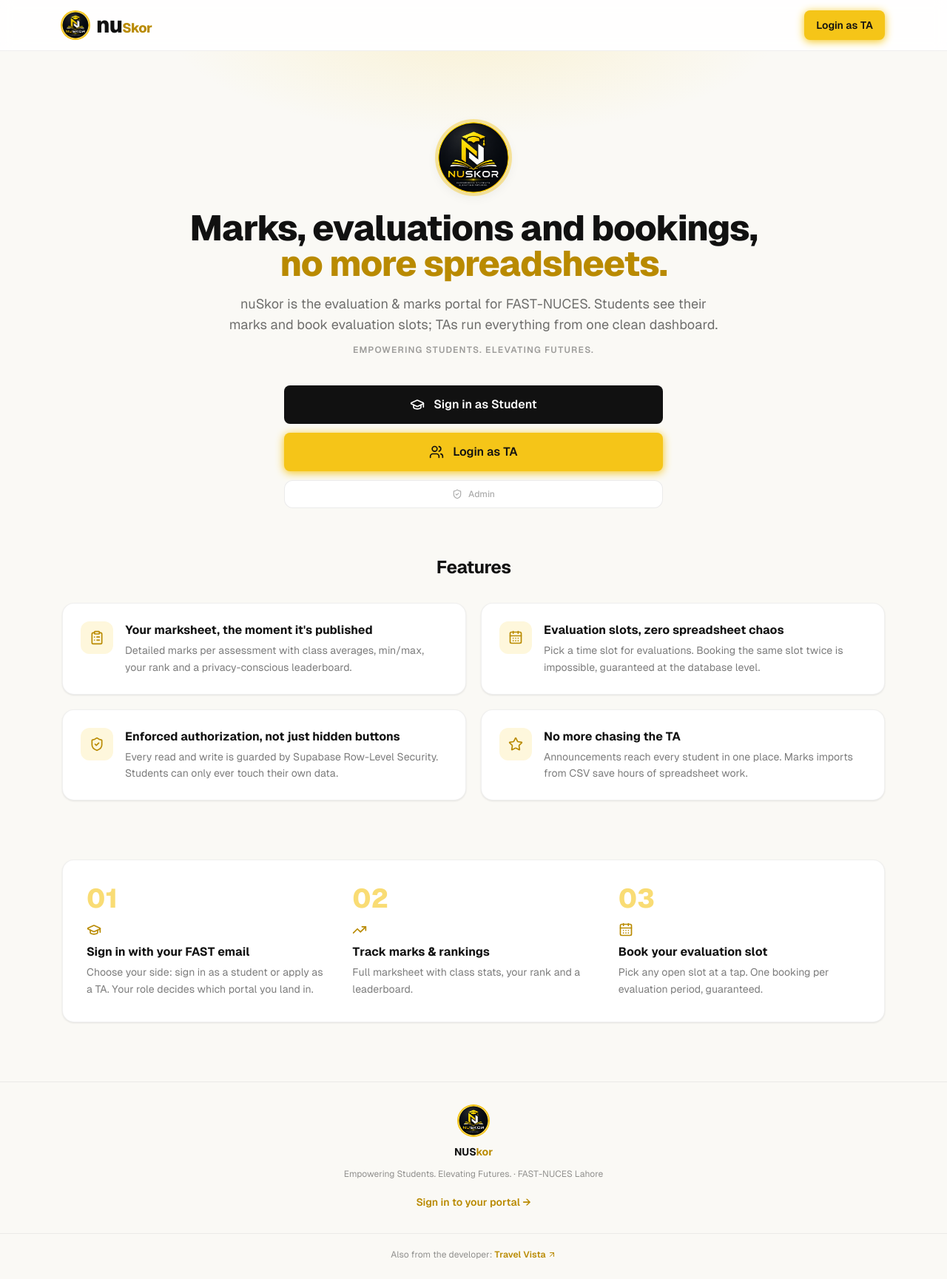
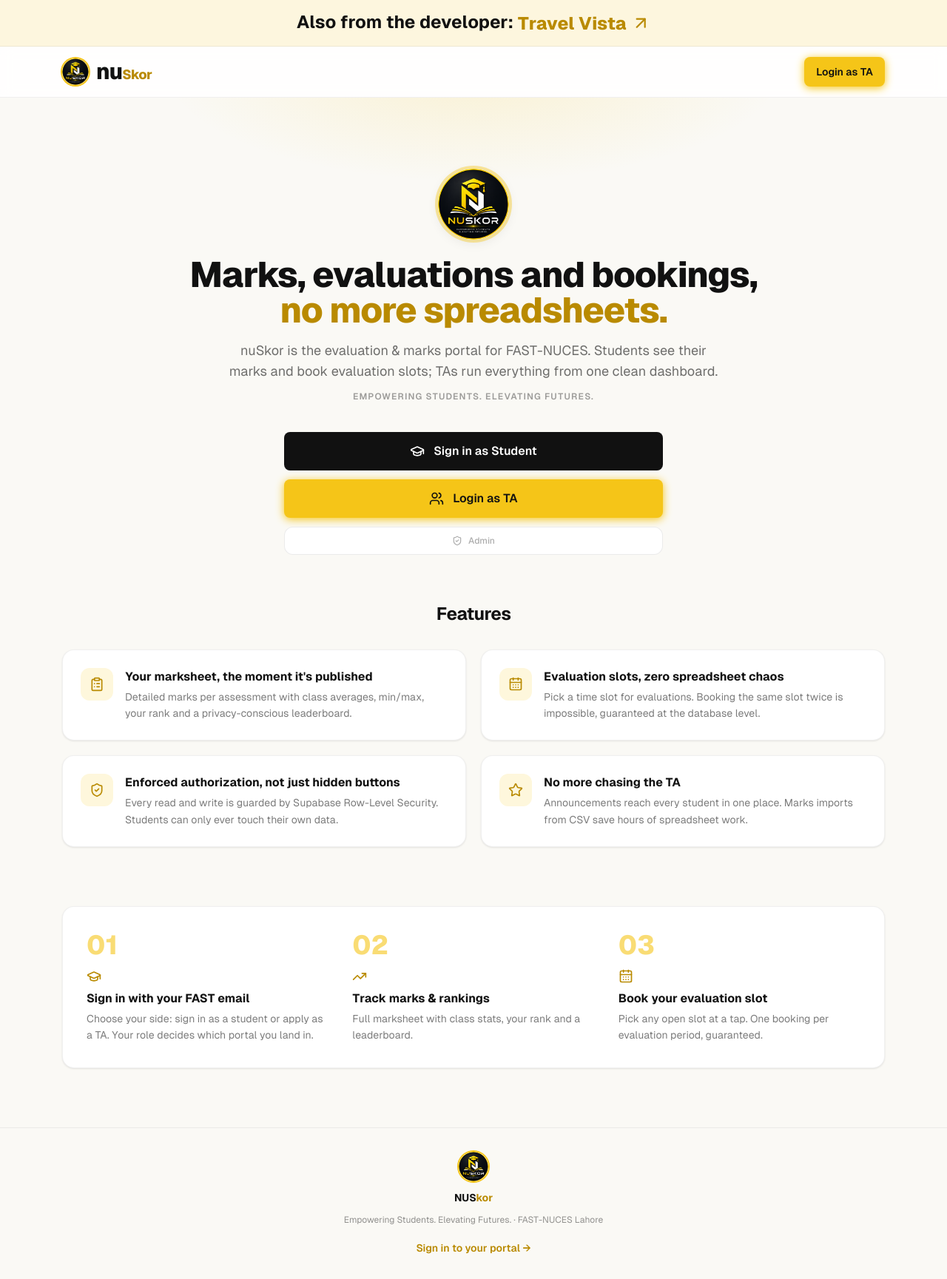
Before and after one commit to zohaib-mzg/NUSkor, a Next.js app: page / in a window 1280 px wide. Shown: the whole page at 74% size. Built offline with nearby package versions, Linux system fonts and the light colour scheme; no server answers.

Commit message:
feat: show developer link as large top banner instead of footer

```diff
--- a/src/app/layout.tsx
+++ b/src/app/layout.tsx
@@ -1,6 +1,6 @@
 import type { Metadata, Viewport } from "next";
 import localFont from "next/font/local";
-import DeveloperFooter from "@/components/DeveloperFooter";
+import DeveloperBanner from "@/components/DeveloperBanner";
 import "./globals.css";
 
 const geistSans = localFont({
@@ -55,8 +55,8 @@ export default function RootLayout({
   return (
     <html lang="en">
       <body className={`${geistSans.variable} ${geistMono.variable} antialiased`}>
+        <DeveloperBanner />
         {children}
-        <DeveloperFooter />
       </body>
     </html>
   );
--- a/src/components/DeveloperFooter.tsx
+++ b/src/components/DeveloperBanner.tsx
@@ -7,7 +7,8 @@ import { cn } from "@/lib/utils";
 const TRAVEL_VISTA_URL = "https://travel-vista-usa.vercel.app/";
 
 // Routes rendered inside the portal shell, which has a fixed 16rem sidebar on
-// lg+ screens. The footer is indented to line up with the main content area.
+// lg+ screens. The banner is indented so it lines up with the main content
+// area instead of running underneath the sidebar.
 const PORTAL_PREFIXES = [
   "/dashboard",
   "/marks",
@@ -18,7 +19,7 @@ const PORTAL_PREFIXES = [
   "/admin",
 ];
 
-export default function DeveloperFooter() {
+export default function DeveloperBanner() {
   const pathname = usePathname();
 
   const isPortal =
@@ -28,24 +29,27 @@ export default function DeveloperFooter() {
     );
 
   return (
-    <footer
+    <div
       className={cn(
-        "border-t border-black/[0.06] bg-paper px-5 py-5 text-center",
+        "border-b border-black/[0.06] bg-gold-faint px-5 py-3.5 text-center",
         isPortal && "lg:ml-64"
       )}
     >
-      <p className="text-xs text-ink/45">
+      <p className="text-xl font-bold text-ink sm:text-2xl">
         Also from the developer:{" "}
         <a
           href={TRAVEL_VISTA_URL}
           target="_blank"
           rel="noopener noreferrer"
-          className="inline-flex items-center gap-0.5 font-semibold text-gold-deep hover:underline"
+          className="inline-flex items-center gap-1.5 align-middle font-extrabold text-gold-deep hover:underline"
         >
           Travel Vista
-          <ArrowUpRight className="h-3 w-3" aria-hidden="true" />
+          <ArrowUpRight
+            className="h-[1.1em] w-[1.1em] shrink-0"
+            aria-hidden="true"
+          />
         </a>
       </p>
-    </footer>
+    </div>
   );
 }
```
